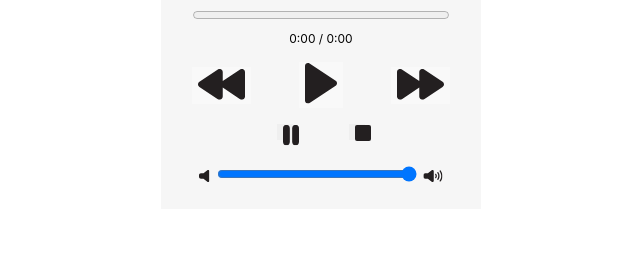
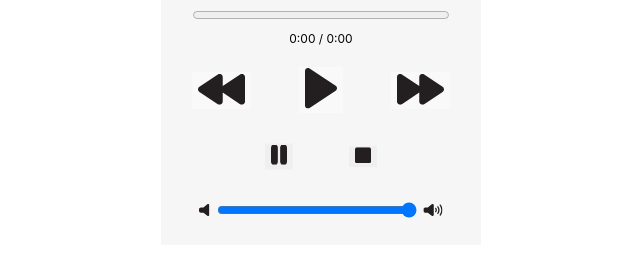
Before and after one commit to TonyCostantini/UX815-Final-Project, a plain HTML site: page player.html in a window 1280 px wide. Shown: the part 323-580 px from the top of the page, without its empty margins (319-959 px from the left). Drawn offline with nearby package versions, Linux system fonts and the light colour scheme.

Commit message:
Update CSS

```diff
--- a/screen.css
+++ b/screen.css
@@ -189,7 +189,7 @@ progress {
     align-items: center;
     justify-content: center;
     gap: 48px;
-    padding: 16px 0;
+    padding: 21px 0;
 }
 
 #previous {
@@ -212,25 +212,21 @@ progress {
     align-items: center;
     justify-content: center;
     gap: 56px;
+    padding: 8px 0;
 }
 
 #stop {
     border: 0;
-    width: 16px;
-    height: 16px;
+    position: relative;
+    transform: translateY(6%);
+
 }
 
 #pause {
     border: 0;
-    width: 16px;
-    height: 16px;
-}
+    position: relative;
+    transform: translateY(6%);
 
-.volume {
-    width: 288px;
-    display: inline-flex;
-    padding: 24px 33px;
-    align-items: center;
 }
 
 h3 {
@@ -269,6 +265,16 @@ h5 {
     text-align: center;
 }
 
+.volumeLow {
+    position: relative;
+    transform: translateY(-16%);
+}
+
+.volumeHigh {
+    position: relative;
+    transform: translateY(-16%);
+}
+
 #volumeSlider {
     width: 200px;
     margin-top: 10px;
```
